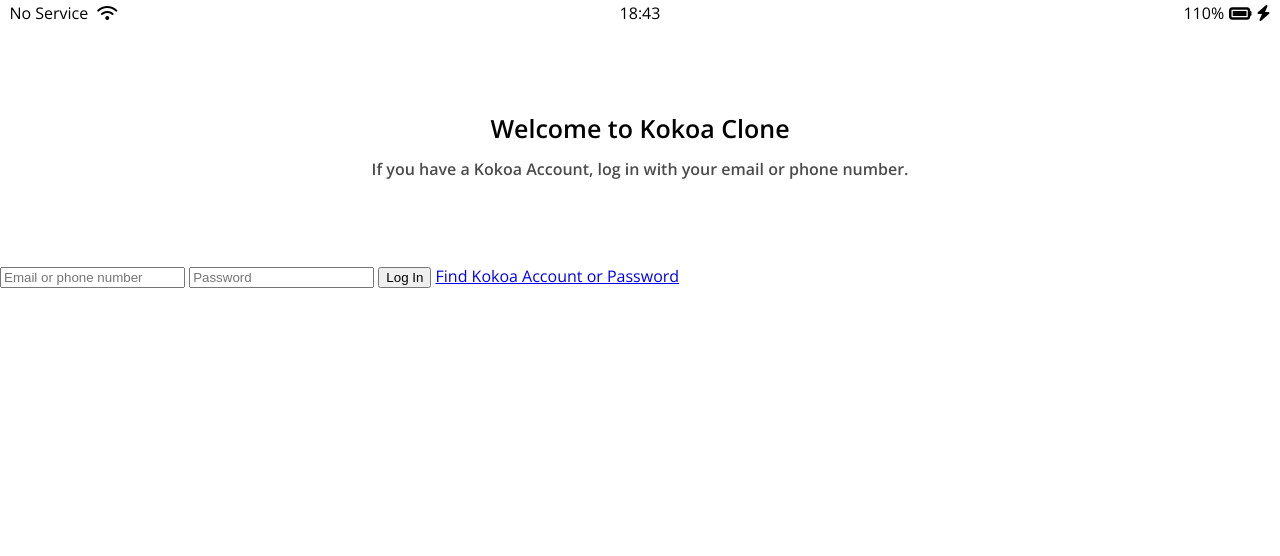
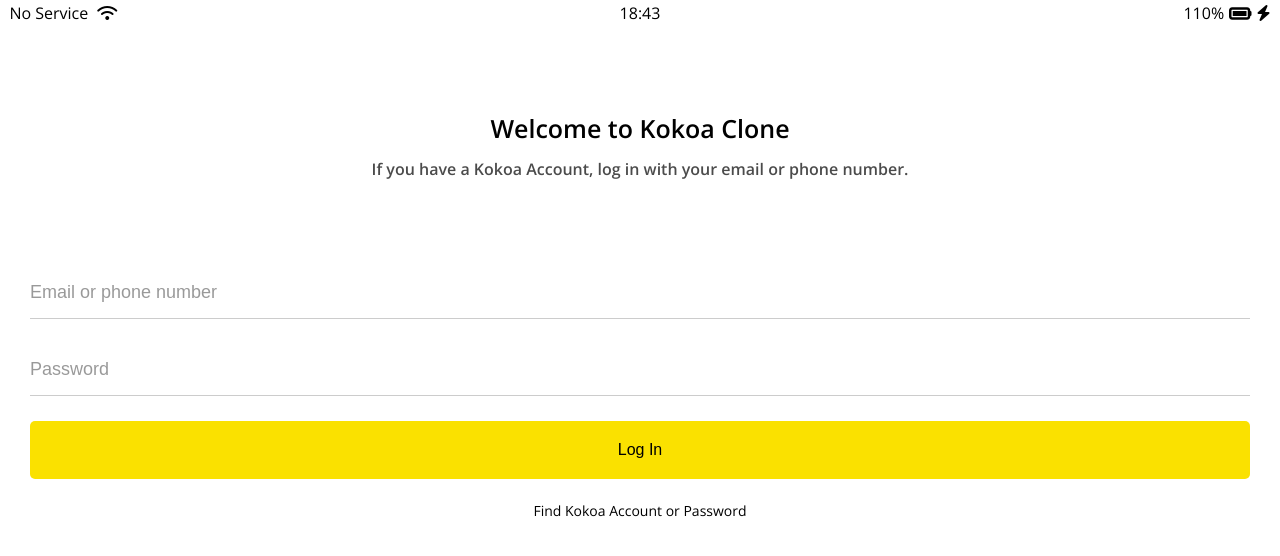
Before and after one commit to Jongtaklee/kokoa-clone-2021, a plain HTML site: page index.html in a window 1280 px wide. Drawn offline with nearby package versions, Linux system fonts and the light colour scheme.

Commit message:
login&submit form plus variable

```diff
--- a/css/reset.css
+++ b/css/reset.css
@@ -127,3 +127,7 @@ table {
   border-collapse: collapse;
   border-spacing: 0;
 }
+
+input:focus {
+  outline: none;
+}
--- a/css/styles.css
+++ b/css/styles.css
@@ -1,6 +1,7 @@
 @import url("https://fonts.googleapis.com/css2?family=Open+Sans:wght@400;600&display=swap");
 @import "reset.css";
 @import "status-bar.css";
+@import "variables.css";
 
 body {
   font-family: "Open Sans", sans-serif;
@@ -24,3 +25,51 @@ body {
   width: 60%;
   opacity: 0.7;
 }
+
+#login-form {
+  display: flex;
+  flex-direction: column;
+  margin: 0px 30px;
+}
+
+#login-form input {
+  border: none;
+  padding: 15px 0px;
+  font-size: 18px;
+
+  margin-bottom: 25px;
+}
+
+/* :not */
+/* attribute selector : [] */
+
+#login-form input:not([type="submit"]) {
+  border-bottom: 1px solid rgba(0, 0, 0, 0.2);
+  transition: border-color 0.3s ease-in-out;
+}
+/* pseudo element - placeholder*/
+#login-form input::placeholder {
+  color: rgba(0, 0, 0, 0.4);
+}
+
+/* state - focus*/
+/* variables */
+#login-form input:focus {
+  border-color: var(--yellow);
+}
+
+#login-form input[type="submit"] {
+  background-color: var(--yellow);
+  cursor: pointer;
+  padding: 20px 0px;
+  font-size: 16px;
+  border-radius: 5px;
+}
+
+#login-form a {
+  text-align: center;
+  text-decoration: none;
+  /* copy the color of parent */
+  color: inherit;
+  font-size: 14px;
+}
--- /dev/null
+++ b/css/variables.css
@@ -0,0 +1,3 @@
+:root {
+  --yellow: #fae100;
+}
```
